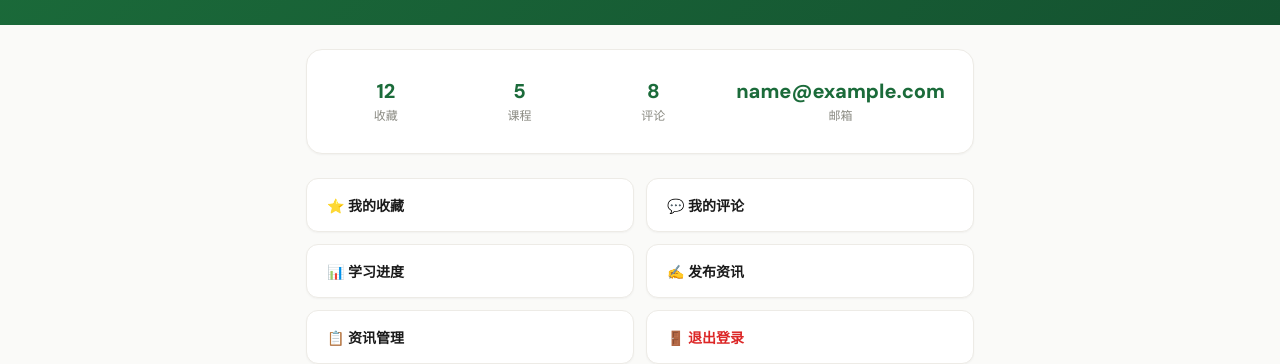
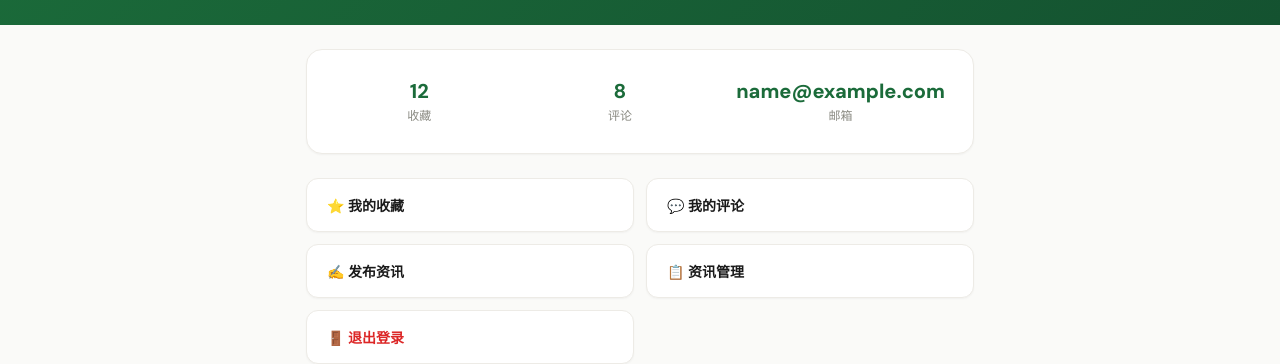
Before and after one commit to ZHUJIAFENG123/fitcarve-platform, a Vue app: page /profile in a window 1280 px wide. Shown: the part 168-532 px from the top of the page. Built offline with nearby package versions, Linux system fonts and the light colour scheme; no server answers; sample sign-in values are in the browser's storage.

Commit message:
chore: 清理学习进度所有死链接
- Navbar下拉移除"学习进度"
- Profile移除学习进度统计+快捷入口
- 路由移除/learning-progress重定向

```diff
--- a/src/components/Navbar.vue
+++ b/src/components/Navbar.vue
@@ -64,7 +64,6 @@
             <el-dropdown-menu>
               <el-dropdown-item @click="$router.push('/profile')">个人中心</el-dropdown-item>
               <el-dropdown-item @click="$router.push('/favorites')">我的收藏</el-dropdown-item>
-              <el-dropdown-item @click="$router.push('/learning-progress')">学习进度</el-dropdown-item>
               <el-dropdown-item divided @click="$router.push('/user/publish-news')">✍ 发布资讯</el-dropdown-item>
               <el-dropdown-item @click="$router.push('/user/publish-course')">📚 发布课程</el-dropdown-item>
               <el-dropdown-item @click="$router.push('/user/manage-news')">📋 资讯管理</el-dropdown-item>
--- a/src/router/index.js
+++ b/src/router/index.js
@@ -52,7 +52,6 @@ const routes = [
   // 旧路由重定向
   { path: '/courses/list', redirect: '/fitness/training' },
   { path: '/courses/detail/:id', redirect: '/fitness/training' },
-  { path: '/learning-progress', redirect: '/favorites' },
 
   // 404
   { path: '/:pathMatch(.*)*', redirect: '/404' }
--- a/src/views/public/Profile.vue
+++ b/src/views/public/Profile.vue
@@ -20,10 +20,6 @@
           <span class="pf-stat-num">12</span>
           <span class="pf-stat-label">收藏</span>
         </div>
-        <div class="pf-stat" @click="goToLearningProgress">
-          <span class="pf-stat-num">5</span>
-          <span class="pf-stat-label">课程</span>
-        </div>
         <div class="pf-stat" @click="goToComments">
           <span class="pf-stat-num">8</span>
           <span class="pf-stat-label">评论</span>
@@ -38,7 +34,6 @@
       <div class="pf-links">
         <router-link to="/favorites" class="pf-link-card">⭐ 我的收藏</router-link>
         <router-link to="/my-comments" class="pf-link-card">💬 我的评论</router-link>
-        <router-link to="/learning-progress" class="pf-link-card">📊 学习进度</router-link>
         <router-link to="/user/publish-news" class="pf-link-card">✍ 发布资讯</router-link>
         <router-link to="/user/manage-news" class="pf-link-card">📋 资讯管理</router-link>
         <button class="pf-link-card pf-logout" @click="handleLogout">🚪 退出登录</button>
@@ -114,7 +109,6 @@ function handleLogout() {
 
 function goToFavorites() { router.push('/favorites') }
 function goToComments() { router.push('/my-comments') }
-function goToLearningProgress() { router.push('/learning-progress') }
 
 onMounted(loadUser)
 </script>
```
